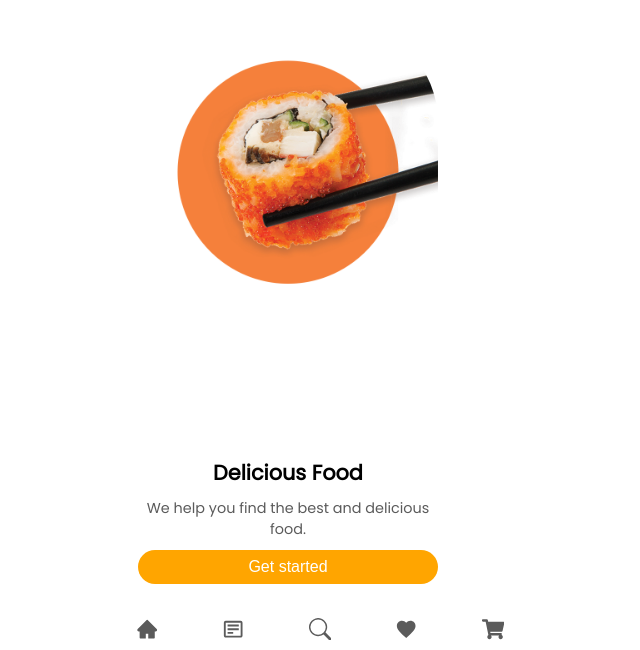
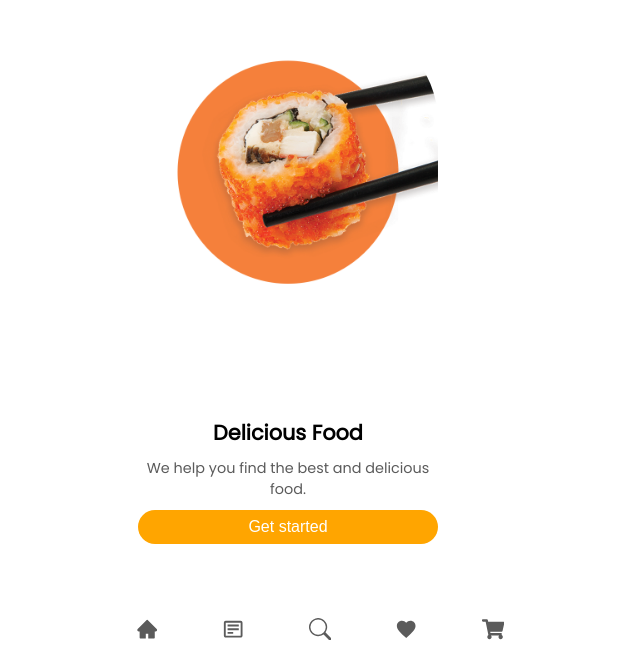
Before and after one commit to Dev-saeedAli/recipe-app, a React (Create React App) app: page / in a window 1280 px wide. Shown: the part 150-800 px from the top of the page, without its empty margins (352-992 px from the left). Built offline with nearby package versions, Linux system fonts and the light colour scheme.

Commit message:
route changed and styling header

```diff
--- a/src/Container/starterPage/starterPage.css
+++ b/src/Container/starterPage/starterPage.css
@@ -3,7 +3,7 @@
     flex-direction: column;
     justify-content: center;
     align-items: center;
-    padding: 50px 60px;
+    padding: 90px 60px;
     font-family: var(--font-family);
     min-height: 98vh;
 }
--- a/src/components/profile/profile.css
+++ b/src/components/profile/profile.css
@@ -29,7 +29,7 @@
     max-width: 100%;
 }
 .profile .profile-image .btn-main{
-    padding: 6px 10px ;
+    padding: 4px;
     background-color: var(--orange);
     color: var(--white);
     border: none;
```
